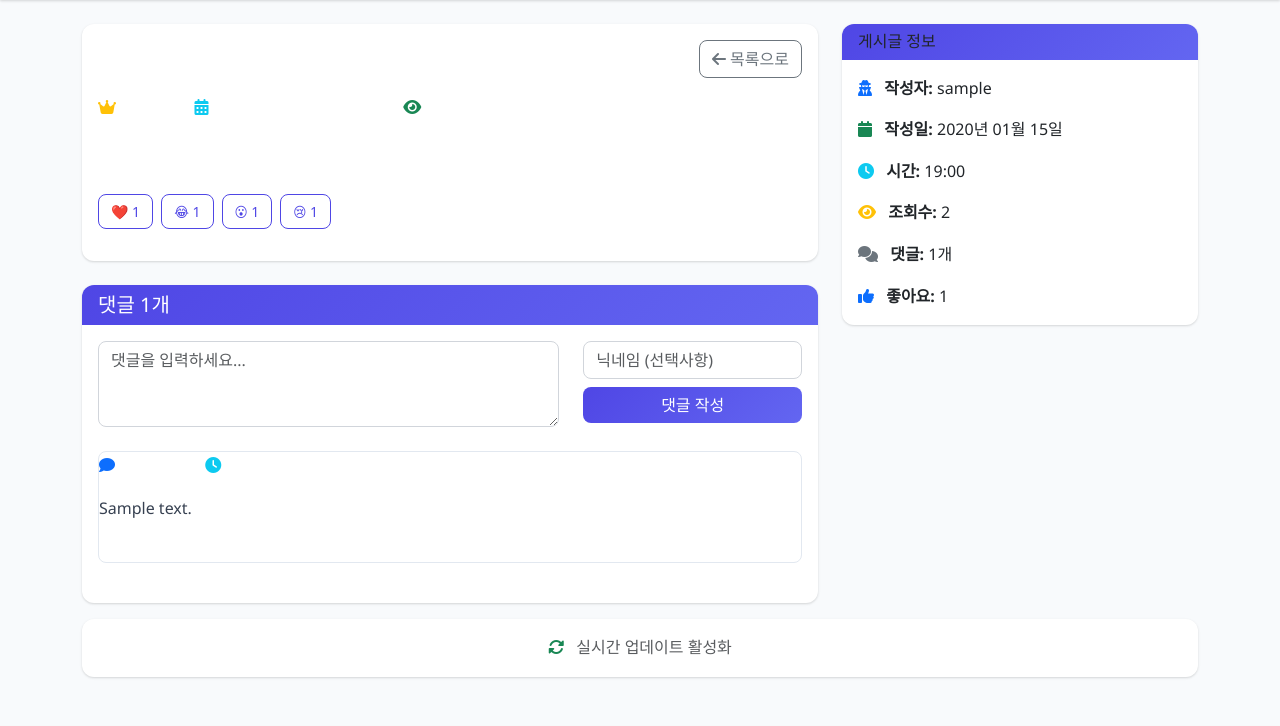
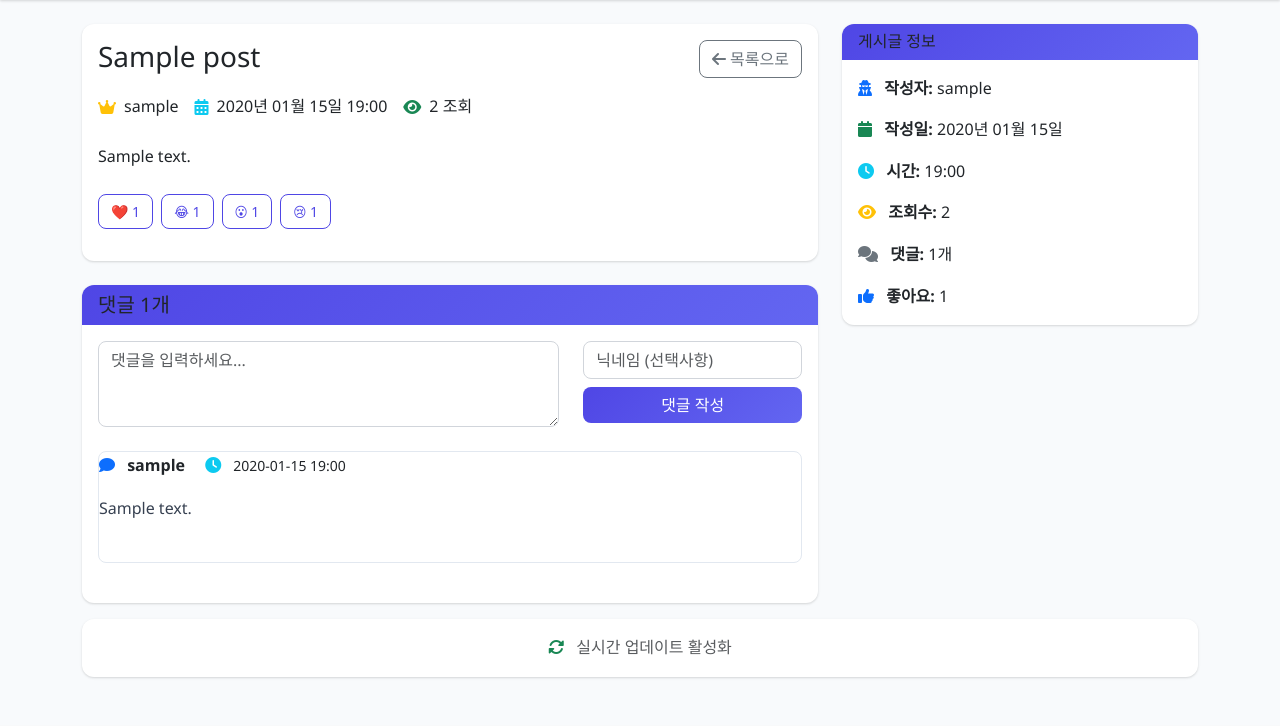
Before and after one commit to Solidlynn/anonymous-board, a Django app: page /post/00000000-0000-0000-0000-000000000001/ in a window 1280 px wide. Shown: the part 65-791 px from the top of the page. Run offline with Django 5.2, Linux system fonts and the light colour scheme; tables that the repository leaves empty hold one stand-in row (values such as "Sample post").

Commit message:
Change text colors from white to dark in post detail page
- Update post title, content, and meta info to text-dark
- Change comment author names and timestamps to text-dark
- Update comment content text to text-dark
- Change comment count header to text-dark
- Improve readability on light card backgrounds

```diff
--- a/templates/board/post_detail.html
+++ b/templates/board/post_detail.html
@@ -10,14 +10,14 @@
         <div class="card mb-4">
             <div class="card-body">
                 <div class="d-flex justify-content-between align-items-start mb-3">
-                    <h1 class="h3 mb-0 text-white">{{ post.title }}</h1>
+                    <h1 class="h3 mb-0 text-dark">{{ post.title }}</h1>
                     <a href="{% url 'board:index' %}" class="btn btn-outline-secondary">
                         <i class="fas fa-arrow-left me-1"></i>목록으로
                     </a>
                 </div>
 
                 <div class="post-meta mb-4">
-                    <div class="d-flex align-items-center text-white">
+                    <div class="d-flex align-items-center text-dark">
                         <i class="fas fa-crown me-2 text-warning"></i>
                         <span class="me-3">{{ post.author_nickname }}</span>
                         <i class="fas fa-calendar-alt me-2 text-info"></i>
@@ -27,7 +27,7 @@
                     </div>
                 </div>
 
-                <div class="post-content mb-4 text-white">
+                <div class="post-content mb-4 text-dark">
                     {{ post.content|linebreaks }}
                 </div>
 
@@ -66,7 +66,7 @@
         <!-- 댓글 섹션 -->
         <div class="card">
             <div class="card-header">
-                <h5 class="mb-0 text-white">댓글 {{ comments|length }}개</h5>
+                <h5 class="mb-0 text-dark">댓글 {{ comments|length }}개</h5>
             </div>
             <div class="card-body">
                 <!-- 댓글 작성 폼 -->
@@ -91,11 +91,11 @@
                             <div class="comment-content flex-grow-1">
                                 <div class="comment-meta mb-2">
                                     <i class="fas fa-comment me-2 text-primary"></i>
-                                    <strong class="text-white">{{ comment.author_nickname }}</strong>
+                                    <strong class="text-dark">{{ comment.author_nickname }}</strong>
                                     <i class="fas fa-clock ms-3 me-1 text-info"></i>
-                                    <small class="text-white ms-1">{{ comment.created_at|date:"Y-m-d H:i" }}</small>
+                                    <small class="text-dark ms-1">{{ comment.created_at|date:"Y-m-d H:i" }}</small>
                                 </div>
-                                <p class="mb-3 text-white">{{ comment.content|linebreaks }}</p>
+                                <p class="mb-3 text-dark">{{ comment.content|linebreaks }}</p>
                             </div>
                         </div>
                     </div>
```
